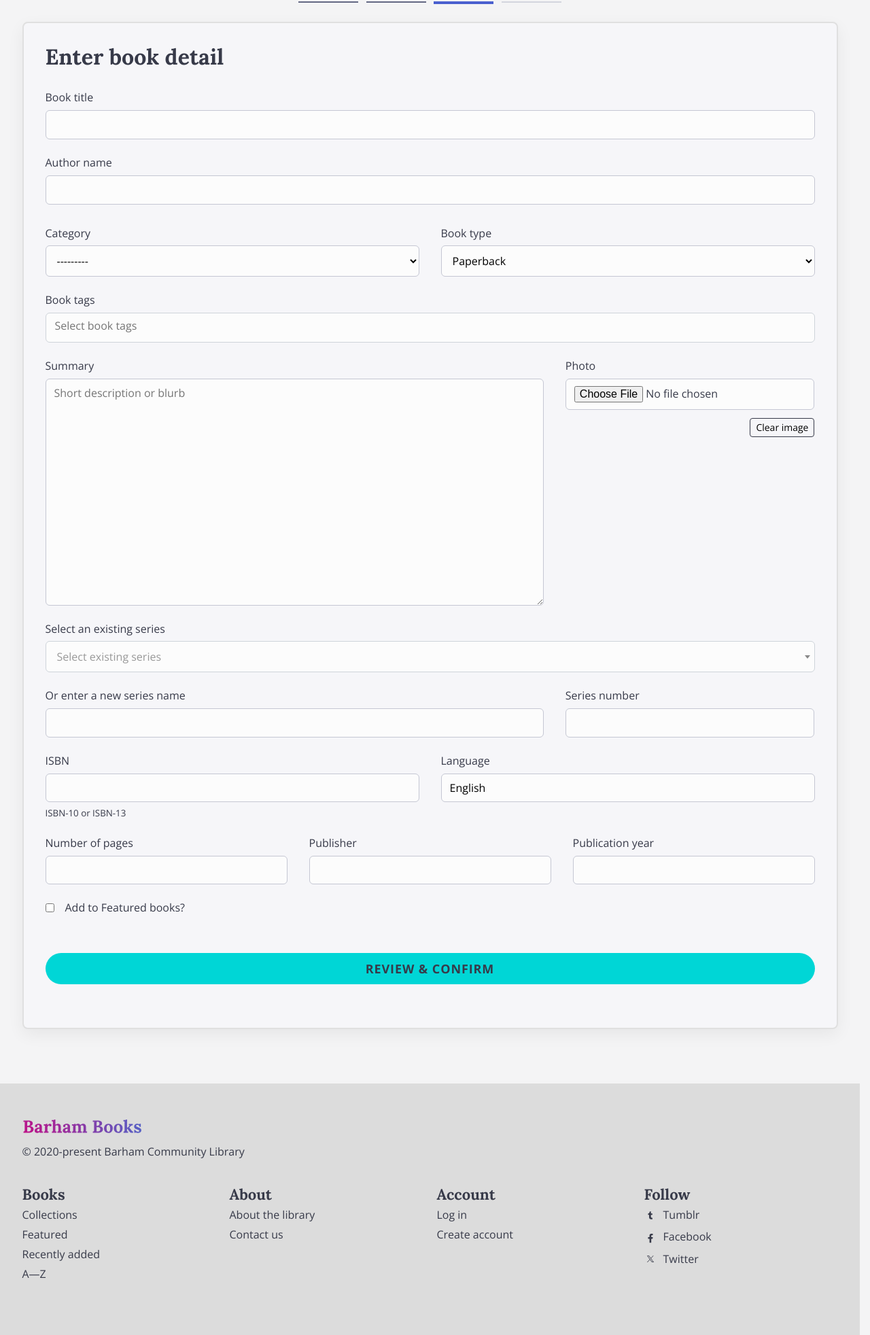
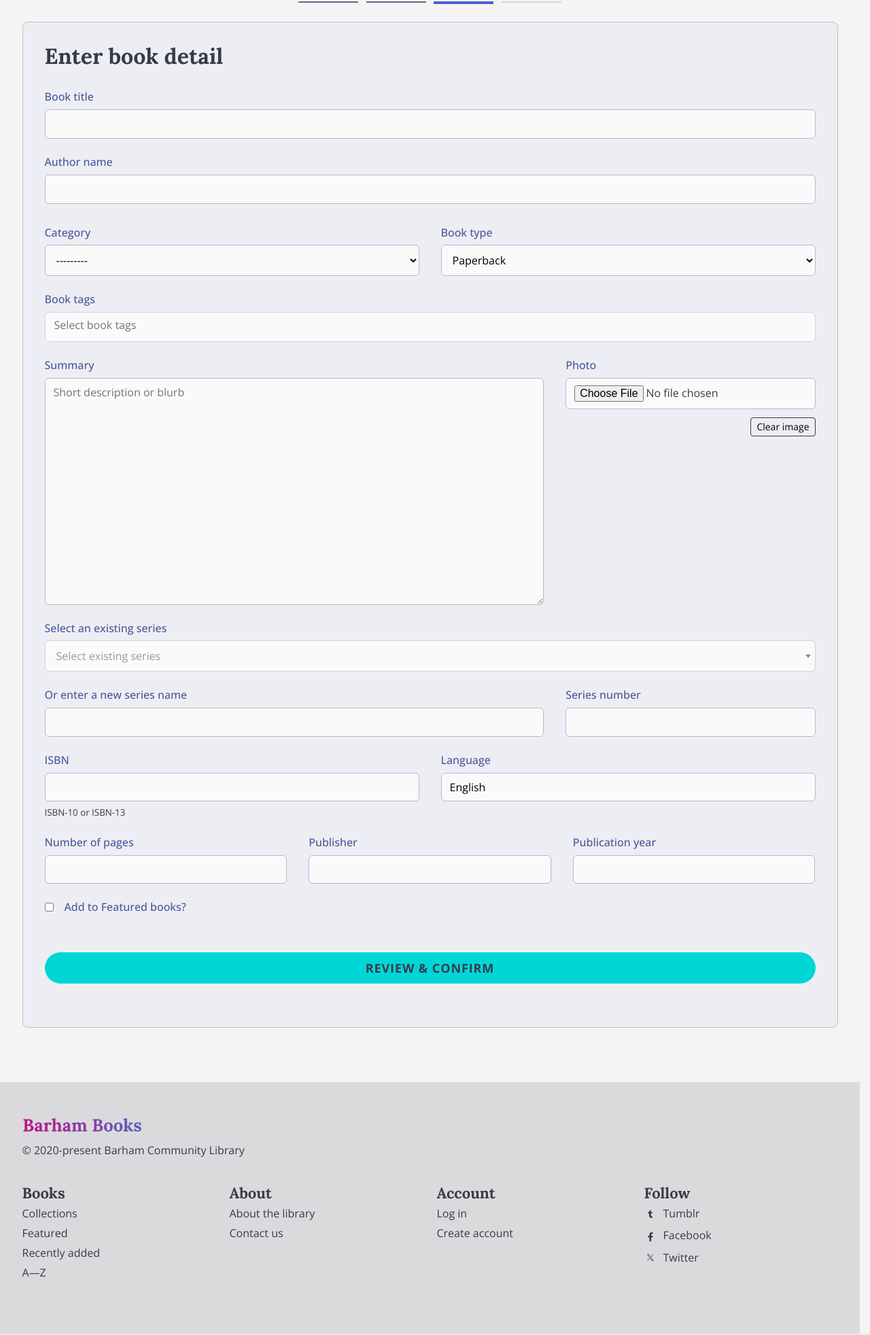
Before and after one commit to shisinbin/barham-books, a Django app: page /staff/books/add/edit/ in a window 1280 px wide. Shown: the part 150-2114 px from the top of the page at 68% size. Run offline with Django 3.2, Linux system fonts and the light colour scheme; data that the repository does not hold is empty; parts of the project's set-up code (start-up, migrations or seed data) failed here and were passed over; some libraries are stand-ins or nearby versions.

Commit message:
Make small tweaks to colors in staff wizard

```diff
--- a/blib/static/css/app.css
+++ b/blib/static/css/app.css
@@ -764,7 +764,7 @@
   }
 
   .footer {
-    background-color: gainsboro;
+    background-color: hsl(var(--hue-primary), 5%, 86%);
     .footer__top-row {
       display: grid;
       gap: 12px;
--- a/blib/static/css/pages/add-book-wizard.css
+++ b/blib/static/css/pages/add-book-wizard.css
@@ -1,12 +1,13 @@
 @layer component {
   .wizard {
-    --c-panel-bg: hsl(var(--hue-primary), 20%, 97%);
-    --c-panel-border: hsl(0, 0%, 88%);
+    --c-panel-bg: hsl(var(--hue-primary), 20%, 94%);
+    --c-panel-border: hsl(0, 0%, 75%);
 
-    --c-field-bg: hsl(0, 0%, 99%);
-    --c-field-border: hsl(var(--hue-primary), 14%, 80%);
+    --c-field-bg: hsl(0, 0%, 98%);
+    --c-field-border: hsl(var(--hue-primary), 14%, 75%);
 
     --shadow-panel: 0 8px 24px rgba(0, 0, 0, 0.06);
+    --shadow-panel: rgba(149, 157, 165, 0.2) 0px 8px 24px;
     /* --shadow-panel:
       0 4px 6px -1px hsla(232, 58%, 15%, 0.1),
       0 2px 4px -1px hsla(232, 58%, 15%, 0.06); */
@@ -77,8 +78,8 @@
       padding: 32px;
       background: var(--c-panel-bg);
       border-radius: 8px;
-      box-shadow: var(--shadow-panel);
-      border: 2px solid var(--c-panel-border);
+      /* box-shadow: var(--shadow-panel); */
+      border: 1px solid var(--c-panel-border);
 
       &.full {
         width: 100%;
@@ -161,6 +162,8 @@
 
     .form label {
       width: fit-content;
+      color: hsl(var(--hue-primary), 35%, 45%);
+      font-weight: 500;
     }
 
     .form-row {
@@ -383,7 +386,7 @@
       }
     }
     .wizard__details-list dt {
-      color: var(--c-gray-medium);
+      color: hsl(var(--hue-primary), 40%, 50%);
       margin-block-end: 4px;
 
       &::after {
```
